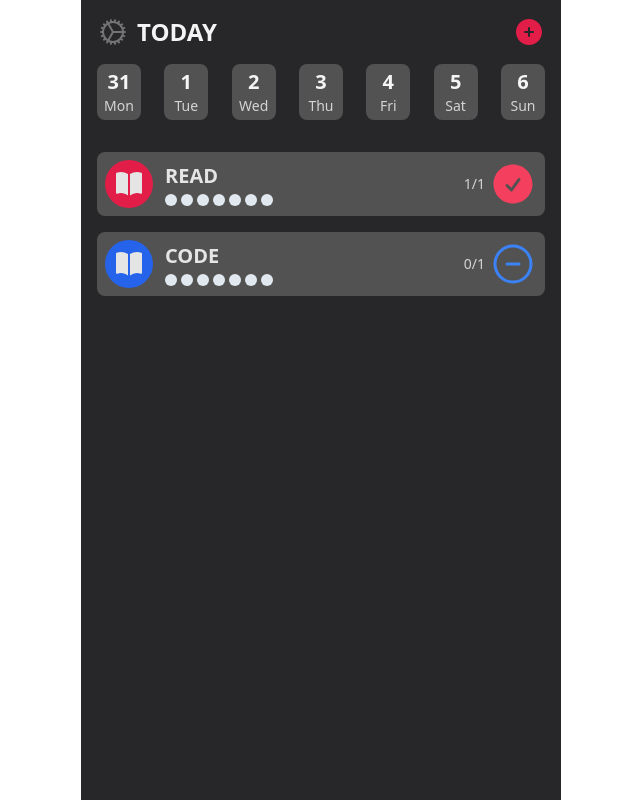
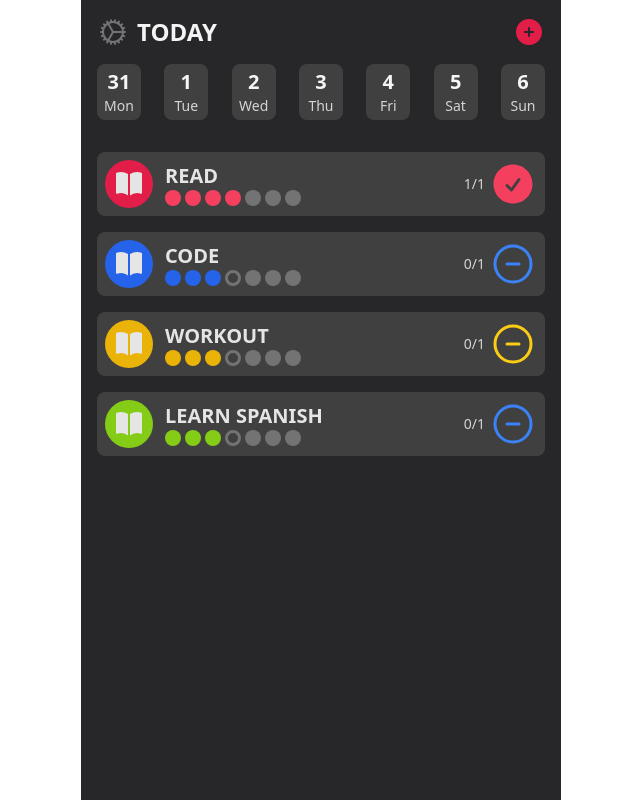
Before and after one commit to halosatrio/dia, a Vue app: page / in a window 1280 px wide. Shown: the whole page, without its empty margins (319-959 px from the left). Built offline with nearby package versions, Linux system fonts and the light colour scheme.

Commit message:
feat: finish main screen

```diff
--- a/src/components/MainScreen.vue
+++ b/src/components/MainScreen.vue
@@ -14,7 +14,7 @@
     <!-- last 7 days section -->
     <div class="mt-4 flex flex-row-reverse justify-between">
       <div
-        class="bg-neutral-600 rounded-lg py-1 flex flex-col items-center w-11"
+        class="bg-neutral-700 rounded-lg py-1 flex flex-col items-center w-11"
         v-for="day in last7days"
         :key="last7days.indexOf(day)"
       >
@@ -25,21 +25,21 @@
 
     <!-- main section -->
     <main class="mt-8">
-      <div class="flex justify-between rounded-lg bg-neutral-600 p-2 mb-4">
+      <div class="flex justify-between rounded-lg bg-neutral-700 p-2 mb-4">
         <div class="flex items-center">
           <div class="w-12 h-12 flex bg-rose-600 items-center justify-center rounded-full">
             <BookOpenIcon class="w-8 text-neutral-200" />
           </div>
           <div class="ml-3 flex flex-col">
-            <span class="mb-1 text-xl font-bold text-neutral-200">READ</span>
-            <div class="flex gap-1">
-              <div class="w-3 h-3 bg-slate-200 rounded-full"></div>
-              <div class="w-3 h-3 bg-slate-200 rounded-full"></div>
-              <div class="w-3 h-3 bg-slate-200 rounded-full"></div>
-              <div class="w-3 h-3 bg-slate-200 rounded-full"></div>
-              <div class="w-3 h-3 bg-slate-200 rounded-full"></div>
-              <div class="w-3 h-3 bg-slate-200 rounded-full"></div>
-              <div class="w-3 h-3 bg-slate-200 rounded-full"></div>
+            <span class="text-xl font-bold text-neutral-200">READ</span>
+            <div class="flex gap-1 items-center">
+              <div class="w-4 h-4 bg-rose-500 rounded-full"></div>
+              <div class="w-4 h-4 bg-rose-500 rounded-full"></div>
+              <div class="w-4 h-4 bg-rose-500 rounded-full"></div>
+              <div class="w-4 h-4 bg-rose-500 rounded-full"></div>
+              <div class="w-4 h-4 bg-neutral-500 rounded-full"></div>
+              <div class="w-4 h-4 bg-neutral-500 rounded-full"></div>
+              <div class="w-4 h-4 bg-neutral-500 rounded-full"></div>
             </div>
           </div>
         </div>
@@ -48,21 +48,67 @@
           <CheckCircleIcon class="font-bold w-12 text-rose-500" />
         </div>
       </div>
-      <div class="flex justify-between rounded-lg bg-neutral-600 p-2">
+      <div class="flex justify-between rounded-lg bg-neutral-700 p-2 mb-4">
         <div class="flex items-center">
           <div class="w-12 h-12 flex bg-blue-600 items-center justify-center rounded-full">
             <BookOpenIcon class="w-8 text-neutral-200" />
           </div>
           <div class="ml-3 flex flex-col">
-            <span class="mb-1 text-xl font-bold text-neutral-200">CODE</span>
-            <div class="flex gap-1">
-              <div class="w-3 h-3 bg-slate-200 rounded-full"></div>
-              <div class="w-3 h-3 bg-slate-200 rounded-full"></div>
-              <div class="w-3 h-3 bg-slate-200 rounded-full"></div>
-              <div class="w-3 h-3 bg-slate-200 rounded-full"></div>
-              <div class="w-3 h-3 bg-slate-200 rounded-full"></div>
-              <div class="w-3 h-3 bg-slate-200 rounded-full"></div>
-              <div class="w-3 h-3 bg-slate-200 rounded-full"></div>
+            <span class="text-xl font-bold text-neutral-200">CODE</span>
+            <div class="flex gap-1 items-center">
+              <div class="w-4 h-4 bg-blue-600 rounded-full"></div>
+              <div class="w-4 h-4 bg-blue-600 rounded-full"></div>
+              <div class="w-4 h-4 bg-blue-600 rounded-full"></div>
+              <div class="w-4 h-4 border-[3px] border-neutral-500 rounded-full"></div>
+              <div class="w-4 h-4 bg-neutral-500 rounded-full"></div>
+              <div class="w-4 h-4 bg-neutral-500 rounded-full"></div>
+              <div class="w-4 h-4 bg-neutral-500 rounded-full"></div>
+            </div>
+          </div>
+        </div>
+        <div class="flex items-center">
+          <p class="text-neutral-300 mr-1 text-sm">0/1</p>
+          <MinusCircleIcon class="font-bold w-12 text-blue-500" />
+        </div>
+      </div>
+      <div class="flex justify-between rounded-lg bg-neutral-700 p-2 mb-4">
+        <div class="flex items-center">
+          <div class="w-12 h-12 flex bg-yellow-500 items-center justify-center rounded-full">
+            <BookOpenIcon class="w-8 text-neutral-200" />
+          </div>
+          <div class="ml-3 flex flex-col">
+            <span class="text-xl font-bold text-neutral-200">WORKOUT</span>
+            <div class="flex gap-1 items-center">
+              <div class="w-4 h-4 bg-yellow-500 rounded-full"></div>
+              <div class="w-4 h-4 bg-yellow-500 rounded-full"></div>
+              <div class="w-4 h-4 bg-yellow-500 rounded-full"></div>
+              <div class="w-4 h-4 border-[3px] border-neutral-500 rounded-full"></div>
+              <div class="w-4 h-4 bg-neutral-500 rounded-full"></div>
+              <div class="w-4 h-4 bg-neutral-500 rounded-full"></div>
+              <div class="w-4 h-4 bg-neutral-500 rounded-full"></div>
+            </div>
+          </div>
+        </div>
+        <div class="flex items-center">
+          <p class="text-neutral-300 mr-1 text-sm">0/1</p>
+          <MinusCircleIcon class="font-bold w-12 text-yellow-400" />
+        </div>
+      </div>
+      <div class="flex justify-between rounded-lg bg-neutral-700 p-2 mb-4">
+        <div class="flex items-center">
+          <div class="w-12 h-12 flex bg-lime-500 items-center justify-center rounded-full">
+            <BookOpenIcon class="w-8 text-neutral-200" />
+          </div>
+          <div class="ml-3 flex flex-col">
+            <span class="text-xl font-bold text-neutral-200">LEARN SPANISH</span>
+            <div class="flex gap-1 items-center">
+              <div class="w-4 h-4 bg-lime-500 rounded-full"></div>
+              <div class="w-4 h-4 bg-lime-500 rounded-full"></div>
+              <div class="w-4 h-4 bg-lime-500 rounded-full"></div>
+              <div class="w-4 h-4 border-[3px] border-neutral-500 rounded-full"></div>
+              <div class="w-4 h-4 bg-neutral-500 rounded-full"></div>
+              <div class="w-4 h-4 bg-neutral-500 rounded-full"></div>
+              <div class="w-4 h-4 bg-neutral-500 rounded-full"></div>
             </div>
           </div>
         </div>
```
